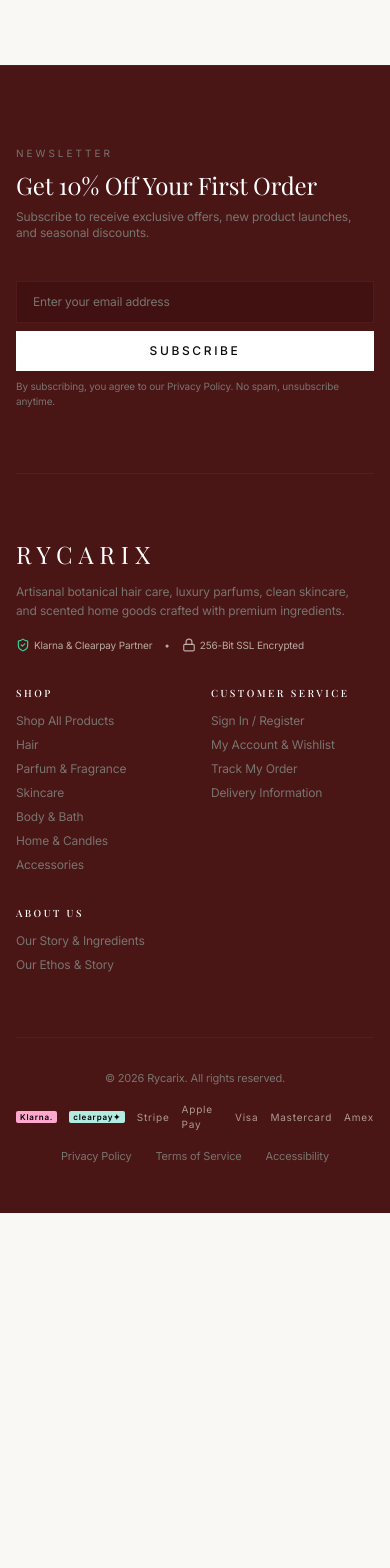
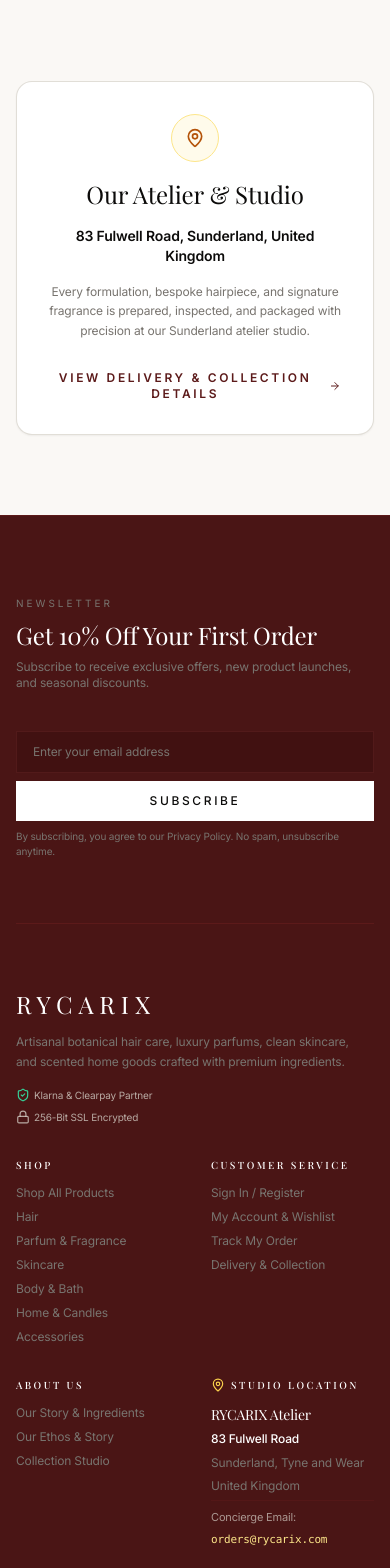
Before and after one commit to jamessandy/rycarix-ecommerce, a Next.js app: page /about in a window 390 px wide. Shown: the part 2780-4348 px from the top of the page. Before the commit the page ends 3993 px from the top, so only its background shows below. Built offline with nearby package versions, Linux system fonts and the light colour scheme; no server answers; the database is empty.

Commit message:
Add official studio address (83 Fulwell Road, Sunderland, UK) to footer, delivery, about, checkout, and tracking pages

```diff
--- a/app/about/page.tsx
+++ b/app/about/page.tsx
@@ -2,7 +2,7 @@ import React from 'react';
 import Image from 'next/image';
 import Link from 'next/link';
 import { Metadata } from 'next';
-import { Sparkles, Heart, Compass, ArrowRight, ShieldCheck, Truck, RefreshCw } from 'lucide-react';
+import { Sparkles, Heart, Compass, ArrowRight, ShieldCheck, Truck, RefreshCw, MapPin } from 'lucide-react';
 
 export const metadata: Metadata = {
   title: 'About Us | RYCARIX Luxury Fragrance, Hair & Lifestyle',
@@ -164,6 +164,31 @@ export default function AboutPage() {
           </div>
         </div>
 
+        {/* Atelier & Studio Presence Section */}
+        <div className="p-8 sm:p-12 bg-white border border-ry-ash/70 rounded-2xl shadow-sm text-center max-w-3xl mx-auto space-y-4">
+          <div className="w-12 h-12 rounded-full bg-amber-50 border border-amber-200 text-amber-800 flex items-center justify-center mx-auto">
+            <MapPin className="w-5 h-5 text-amber-700" />
+          </div>
+          <h3 className="font-serif text-2xl sm:text-3xl text-ry-onyx font-normal">
+            Our Atelier &amp; Studio
+          </h3>
+          <p className="text-sm font-semibold text-ry-onyx">
+            83 Fulwell Road, Sunderland, United Kingdom
+          </p>
+          <p className="text-xs text-ry-stone max-w-md mx-auto leading-relaxed">
+            Every formulation, bespoke hairpiece, and signature fragrance is prepared, inspected, and packaged with precision at our Sunderland atelier studio.
+          </p>
+          <div className="pt-2">
+            <Link
+              href="/delivery"
+              className="inline-flex items-center gap-2 text-xs uppercase tracking-editorial text-ry-burgundy font-semibold hover:underline"
+            >
+              <span>View Delivery &amp; Collection Details</span>
+              <ArrowRight className="w-3.5 h-3.5" />
+            </Link>
+          </div>
+        </div>
+
       </main>
     </div>
   );
--- a/app/checkout/page.tsx
+++ b/app/checkout/page.tsx
@@ -15,6 +15,7 @@ import {
   Store,
   AlertCircle,
   Globe,
+  MapPin,
 } from 'lucide-react';
 import Image from 'next/image';
 import {
@@ -454,7 +455,9 @@ export default function CheckoutPage() {
                               </span>
                             </div>
                             <p className="text-xs text-neutral-500 mt-1">
-                              {option.deliveryTime}
+                              {isPickup
+                                ? 'Arrange collection after ordering • Studio: 83 Fulwell Road, Sunderland, UK'
+                                : option.deliveryTime}
                               {isUK && isFreeOption && !isFreeEligible && (
                                 <span className="text-amber-700 font-medium ml-1">
                                   (add £{(100 - subtotal).toFixed(2)} more)
@@ -670,6 +673,11 @@ export default function CheckoutPage() {
                 . Interest-free, no hidden fees.
               </p>
             </div>
+
+            <div className="mt-4 pt-3 border-t border-ry-ash/40 text-[10px] text-ry-stone flex items-center gap-1.5">
+              <MapPin className="w-3.5 h-3.5 text-amber-700 shrink-0" />
+              <span>Dispatched from RYCARIX Studio • 83 Fulwell Road, Sunderland, UK</span>
+            </div>
           </div>
         </div>
 
--- a/app/delivery/page.tsx
+++ b/app/delivery/page.tsx
@@ -2,7 +2,7 @@
 
 import React from 'react';
 import Link from 'next/link';
-import { Truck, CheckCircle2, Store, Clock, Globe2, Package, ShieldCheck, ArrowLeft } from 'lucide-react';
+import { Truck, CheckCircle2, Store, Clock, Globe2, Package, ShieldCheck, ArrowLeft, MapPin } from 'lucide-react';
 
 export default function DeliveryPage() {
   return (
@@ -96,12 +96,35 @@ export default function DeliveryPage() {
                     </span>
                   </div>
                   <p className="text-xs text-neutral-500 mt-0.5">
-                    Arrange collection after ordering
+                    Arrange collection after ordering • <strong className="text-neutral-700">83 Fulwell Road, Sunderland, UK</strong>
                   </p>
                 </div>
               </div>
               <div className="text-left sm:text-right font-semibold text-sm text-neutral-900 uppercase tracking-wider shrink-0 pl-11 sm:pl-0">
                 FREE
+              </div>
+            </div>
+          </div>
+
+          {/* Collection & Fulfillment Studio Location Card */}
+          <div className="mt-4 p-5 bg-white border border-neutral-300 rounded-xl shadow-xs flex flex-col sm:flex-row sm:items-center justify-between gap-4">
+            <div className="flex items-start gap-3.5">
+              <div className="p-2.5 bg-neutral-900 text-white rounded-lg shrink-0">
+                <MapPin className="w-5 h-5 text-amber-300" />
+              </div>
+              <div>
+                <div className="flex items-center gap-2">
+                  <h3 className="font-serif text-base text-neutral-900">Studio &amp; Collection Address</h3>
+                  <span className="px-2 py-0.5 bg-neutral-100 text-neutral-800 text-[9px] font-bold uppercase rounded border border-neutral-200">
+                    Sunderland Studio
+                  </span>
+                </div>
+                <p className="text-xs font-semibold text-neutral-800 mt-1">
+                  83 Fulwell Road, Sunderland, United Kingdom
+                </p>
+                <p className="text-[11px] text-neutral-500 mt-0.5 leading-relaxed">
+                  All orders are prepared, quality inspected, and dispatched directly from our Sunderland studio. In-person collection is available following checkout.
+                </p>
               </div>
             </div>
           </div>
--- a/app/track/page.tsx
+++ b/app/track/page.tsx
@@ -229,7 +229,7 @@ function TrackingPortalContent() {
             Track Your Delivery
           </h1>
           <p className="text-xs text-ry-stone mt-3 leading-relaxed">
-            Real-time milestone tracking for your Rycarix order. Complete transparency from our London fulfillment center to your door.
+            Real-time milestone tracking for your Rycarix order. Complete transparency from our 83 Fulwell Road, Sunderland studio to your door.
           </p>
 
           {/* Quick Search Form */}
--- a/components/home/PerksBanner.tsx
+++ b/components/home/PerksBanner.tsx
@@ -13,7 +13,7 @@ export default function PerksBanner() {
     {
       icon: Truck,
       title: 'Tracked UK Delivery',
-      description: 'Tracked shipping via Evri & Royal Mail with live milestones.',
+      description: 'Hand-dispatched from our Sunderland studio via Royal Mail with live milestones.',
     },
     {
       icon: ShieldCheck,
--- a/components/layout/Footer.tsx
+++ b/components/layout/Footer.tsx
@@ -2,7 +2,7 @@
 
 import React, { useState } from 'react';
 import Link from 'next/link';
-import { Check, ShieldCheck, Lock } from 'lucide-react';
+import { Check, ShieldCheck, Lock, MapPin } from 'lucide-react';
 
 export default function Footer() {
   const [email, setEmail] = useState('');
@@ -67,21 +67,20 @@ export default function Footer() {
         <div className="grid grid-cols-2 md:grid-cols-4 lg:grid-cols-5 gap-8 py-16 border-b border-ry-burgundy text-xs">
 
           {/* Brand Column */}
-          <div className="col-span-2 md:col-span-4 lg:col-span-2 pr-6">
+          <div className="col-span-2 md:col-span-4 lg:col-span-1 pr-4">
             <span className="font-serif text-2xl tracking-[0.25em] uppercase font-normal text-ry-white block mb-3">
               Rycarix
             </span>
-            <p className="text-xs text-ry-stone leading-relaxed max-w-sm mb-4">
+            <p className="text-xs text-ry-stone leading-relaxed mb-4">
               Artisanal botanical hair care, luxury parfums, clean skincare, and scented home goods crafted with premium ingredients.
             </p>
-            <div className="flex items-center gap-3 text-[10px] text-ry-ash/80">
+            <div className="flex flex-col gap-1.5 text-[10px] text-ry-ash/80">
               <span className="flex items-center gap-1">
-                <ShieldCheck className="w-3.5 h-3.5 text-emerald-400" />
-                Klarna & Clearpay Partner
+                <ShieldCheck className="w-3.5 h-3.5 text-emerald-400 shrink-0" />
+                Klarna &amp; Clearpay Partner
               </span>
-              <span>•</span>
               <span className="flex items-center gap-1">
-                <Lock className="w-3.5 h-3.5" />
+                <Lock className="w-3.5 h-3.5 shrink-0" />
                 256-Bit SSL Encrypted
               </span>
             </div>
@@ -105,7 +104,7 @@ export default function Footer() {
               </li>
               <li>
                 <Link href="/category/fragrance" className="hover:text-ry-white transition-colors">
-                  Parfum & Fragrance
+                  Parfum &amp; Fragrance
                 </Link>
               </li>
               <li>
@@ -115,12 +114,12 @@ export default function Footer() {
               </li>
               <li>
                 <Link href="/category/body-bath" className="hover:text-ry-white transition-colors">
-                  Body & Bath
+                  Body &amp; Bath
                 </Link>
               </li>
               <li>
                 <Link href="/category/candles" className="hover:text-ry-white transition-colors">
-                  Home & Candles
+                  Home &amp; Candles
                 </Link>
               </li>
               <li>
@@ -144,7 +143,7 @@ export default function Footer() {
               </li>
               <li>
                 <Link href="/dashboard/user" className="hover:text-ry-white transition-colors">
-                  My Account & Wishlist
+                  My Account &amp; Wishlist
                 </Link>
               </li>
               <li>
@@ -154,7 +153,7 @@ export default function Footer() {
               </li>
               <li>
                 <Link href="/delivery" className="hover:text-ry-white transition-colors">
-                  Delivery Information
+                  Delivery &amp; Collection
                 </Link>
               </li>
             </ul>
@@ -168,7 +167,7 @@ export default function Footer() {
             <ul className="space-y-2 text-ry-stone">
               <li>
                 <Link href="/#philosophy" className="hover:text-ry-white transition-colors">
-                  Our Story & Ingredients
+                  Our Story &amp; Ingredients
                 </Link>
               </li>
               <li>
@@ -176,7 +175,32 @@ export default function Footer() {
                   Our Ethos &amp; Story
                 </Link>
               </li>
+              <li>
+                <Link href="/delivery" className="hover:text-ry-white transition-colors">
+                  Collection Studio
+                </Link>
+              </li>
             </ul>
+          </div>
+
+          {/* Studio & Physical Address */}
+          <div className="space-y-3">
+            <h4 className="text-[10px] uppercase tracking-[0.25em] text-ry-white font-medium flex items-center gap-1.5">
+              <MapPin className="w-3.5 h-3.5 text-amber-300" />
+              Studio Location
+            </h4>
+            <div className="text-xs text-ry-stone leading-relaxed space-y-1">
+              <p className="font-serif text-sm text-ry-white font-normal">RYCARIX Atelier</p>
+              <p className="text-ry-white font-medium">83 Fulwell Road</p>
+              <p>Sunderland, Tyne and Wear</p>
+              <p>United Kingdom</p>
+              <div className="pt-2 border-t border-ry-burgundy/60 text-[11px] space-y-1">
+                <span className="text-ry-ash/70 block">Concierge Email:</span>
+                <a href="mailto:orders@rycarix.com" className="text-amber-200 hover:text-white transition-colors block font-mono">
+                  orders@rycarix.com
+                </a>
+              </div>
+            </div>
           </div>
 
         </div>
@@ -184,7 +208,7 @@ export default function Footer() {
         {/* Bottom: Copyright & Legal */}
         <div className="pt-8 flex flex-col sm:flex-row items-center justify-between text-[11px] text-ry-stone gap-4">
           <div>
-            &copy; {new Date().getFullYear()} Rycarix. All rights reserved.
+            &copy; {new Date().getFullYear()} Rycarix • 83 Fulwell Road, Sunderland, UK • All rights reserved.
           </div>
 
           {/* Accepted Payment Hallmarks */}
--- a/lib/services/shippingAggregator.ts
+++ b/lib/services/shippingAggregator.ts
@@ -53,11 +53,11 @@ export const ROYAL_MAIL_UK_SERVICES: RoyalMailServiceOption[] = [
   {
     id: 'collection-pickup',
     service: 'Collection / Pickup',
-    carrierName: 'Rycarix Atelier Collection',
+    carrierName: 'Rycarix Studio (83 Fulwell Road, Sunderland, UK)',
     price: 0.00,
     recommendation: 'Arrange after ordering',
     weightLimit: 'Pick up in person',
-    deliveryTime: 'Arrange collection after ordering',
+    deliveryTime: 'Arrange collection after ordering • 83 Fulwell Road, Sunderland, UK',
     minDays: 1,
     maxDays: 3,
     badge: 'FREE',
@@ -381,11 +381,11 @@ export function createAggregatorDispatch(params: {
     carrier: chosenCarrier,
     serviceLevel: chosenService,
     senderAddress: {
-      name: 'Rycarix Fulfillment Center',
+      name: 'Rycarix Fulfillment Studio',
       company: 'Rycarix Luxury Goods Co.',
-      street: 'Unit 4, Rycarix Atelier House',
-      city: 'London',
-      postalCode: 'W1S 2TE',
+      street: '83 Fulwell Road',
+      city: 'Sunderland',
+      postalCode: 'SR6 9PH',
       country: 'United Kingdom',
     },
     recipientAddress: {
@@ -418,10 +418,10 @@ export function createAggregatorDispatch(params: {
           : `Dispatched via ${chosenCarrier}`,
         location: status === 'DELIVERED' || status === 'OUT_FOR_DELIVERY'
           ? `${params.city} Local Depot`
-          : 'Rycarix Fulfillment Center, London, UK',
+          : 'RYCARIX Studio, 83 Fulwell Road, Sunderland, UK',
         description: packaging.isHazardous
           ? `${chosenCarrier} waybill ${trackingNumber} generated with UN 1266 Limited Quantity (LQ) compliance.`
-          : `${chosenCarrier} waybill ${trackingNumber} dispatched from London fulfillment center.`,
+          : `${chosenCarrier} waybill ${trackingNumber} dispatched from 83 Fulwell Road, Sunderland studio.`,
         isCompleted: true,
       },
       {
@@ -525,8 +525,8 @@ export function buildShipmentFromOrder(ord: any): ShippingLabelData {
     milestones.push({
       timestamp: `${ord.date || dateStr} • Handed to Courier`,
       status: `Collected by ${carrier}`,
-      location: 'Rycarix Fulfillment Center, London, UK',
-      description: `Package collected and scanned into ${carrier} logistics network.`,
+      location: 'RYCARIX Studio, 83 Fulwell Road, Sunderland, UK',
+      description: `Package collected and scanned into ${carrier} logistics network from Sunderland studio.`,
       isCompleted: true,
     });
   }
@@ -571,11 +571,11 @@ export function buildShipmentFromOrder(ord: any): ShippingLabelData {
       ord.shippingMethod ||
       'Standard UK Delivery',
     senderAddress: {
-      name: 'Rycarix Fulfillment Center',
+      name: 'Rycarix Fulfillment Studio',
       company: 'Rycarix Luxury Goods Co.',
-      street: 'Unit 4, Rycarix Atelier House',
-      city: 'London',
-      postalCode: 'W1S 2TE',
+      street: '83 Fulwell Road',
+      city: 'Sunderland',
+      postalCode: 'SR6 9PH',
       country: 'United Kingdom',
     },
     recipientAddress: {
```
